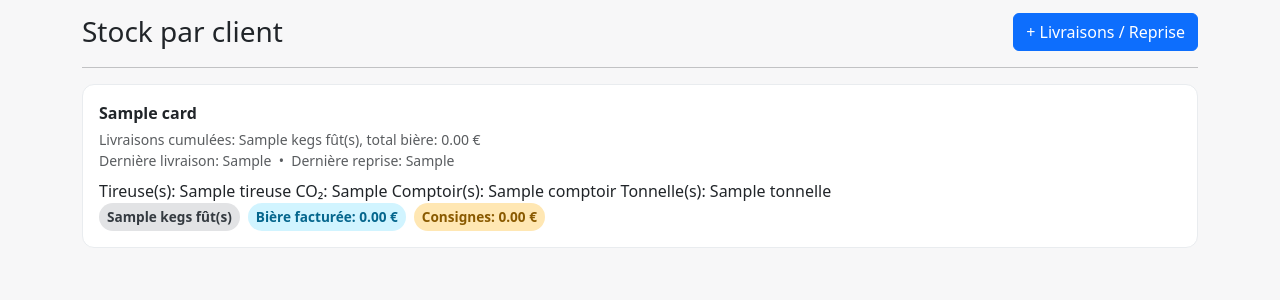
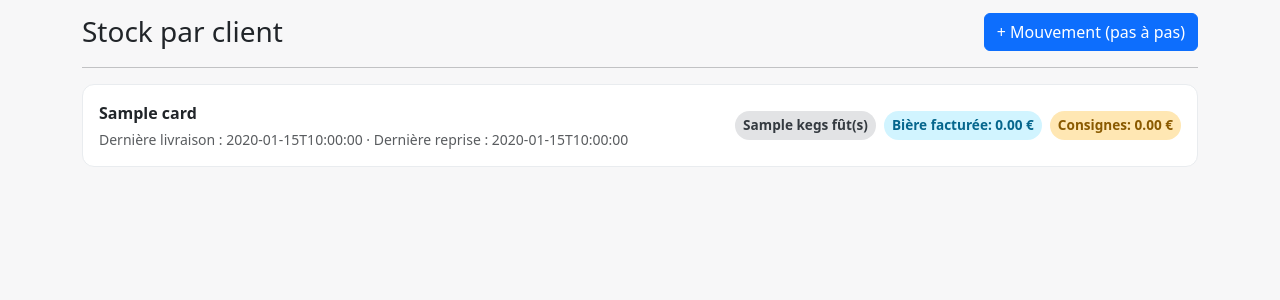
Before and after one commit to lecentrallanderneau-oss/livraison-et-suivi-futs, a Flask app: template templates/index.html in a window 1280 px wide. Shown: the part 57-357 px from the top of the page. Run offline with Flask 3, Linux system fonts and the light colour scheme; the template is opened without the code that fills it: most values are stand-ins (such as "Sample title", 1, 10 or a date in 2020).

Commit message:
Update index.html

```diff
--- a/templates/index.html
+++ b/templates/index.html
@@ -1,9 +1,22 @@
 {% extends "base.html" %}
 {% block title %}Fûts · Accueil{% endblock %}
 {% block content %}
+
+{% if alerts and alerts|length > 0 %}
+<div class="alert alert-warning d-flex flex-column gap-1">
+  <div class="fw-bold">⚠️ Réassort conseillé</div>
+  <ul class="mb-0">
+    {% for a in alerts %}
+      <li>{{ a.product.name }} — {{ a.variant.size_l }} L : en stock {{ a.qty }}, mini {{ a.min_qty }}, à commander {{ a.need }}</li>
+    {% endfor %}
+  </ul>
+  <a href="{{ url_for('stock') }}" class="small">Mettre à jour l'inventaire ›</a>
+</div>
+{% endif %}
+
 <div class="d-flex align-items-center justify-content-between">
   <h1 class="h3 mb-0">Stock par client</h1>
-  <a href="{{ url_for('movement_new') }}" class="btn btn-primary">+ Livraisons / Reprise</a>
+  <a href="{{ url_for('movement_wizard') }}" class="btn btn-primary">+ Mouvement (pas à pas)</a>
 </div>
 <hr>
 
@@ -14,15 +27,9 @@
         <div class="me-3">
           <a class="client-link" href="{{ url_for('client_detail', client_id=c.id) }}">{{ c.name }}</a>
           <div class="text-muted small mt-1">
-            Livraisons cumulées: {{ c.kegs }} fût(s), total bière: {{ '%.2f'|format(c.beer_eur or 0) }} €<br>
-            Dernière livraison: {{ c.last_out or 'Aucune' }} &nbsp;•&nbsp;
-            {% if c.last_in %}Dernière reprise: {{ c.last_in }}{% else %}Aucune reprise{% endif %}
-          </div>
-          <div class="mt-2">
-            <span class="eq-pill">Tireuse(s): {{ c.eq.tireuse or 0 }}</span>
-            <span class="eq-pill">CO₂: {{ c.eq.co2 or 0 }}</span>
-            <span class="eq-pill">Comptoir(s): {{ c.eq.comptoir or 0 }}</span>
-            <span class="eq-pill">Tonnelle(s): {{ c.eq.tonnelle or 0 }}</span>
+            {% if c.last_out %}Dernière livraison : {{ c.last_out.date().isoformat() }}{% else %}Aucune livraison{% endif %}
+            ·
+            {% if c.last_in %}Dernière reprise : {{ c.last_in.date().isoformat() }}{% else %}Aucune reprise{% endif %}
           </div>
         </div>
 
```
